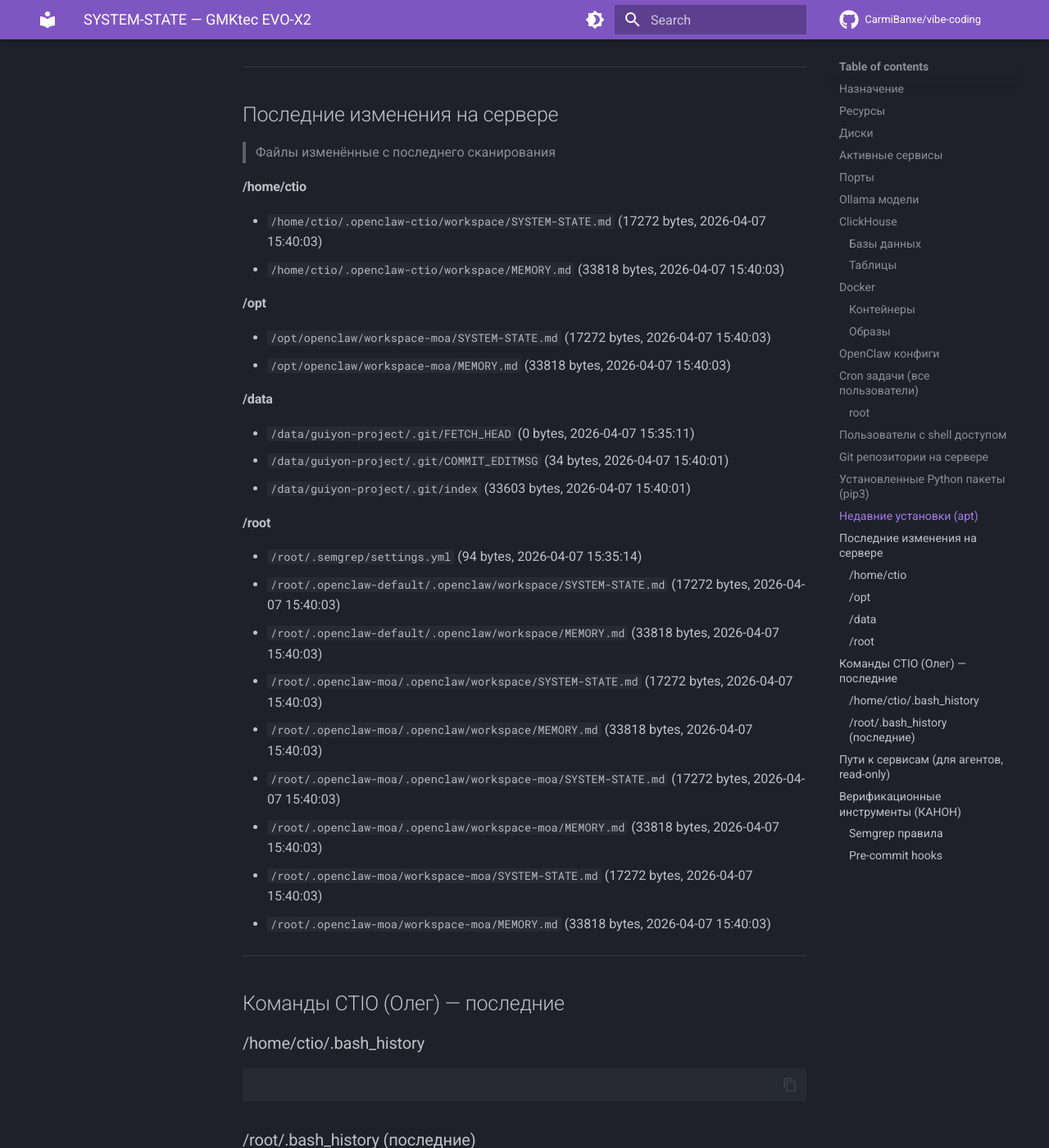
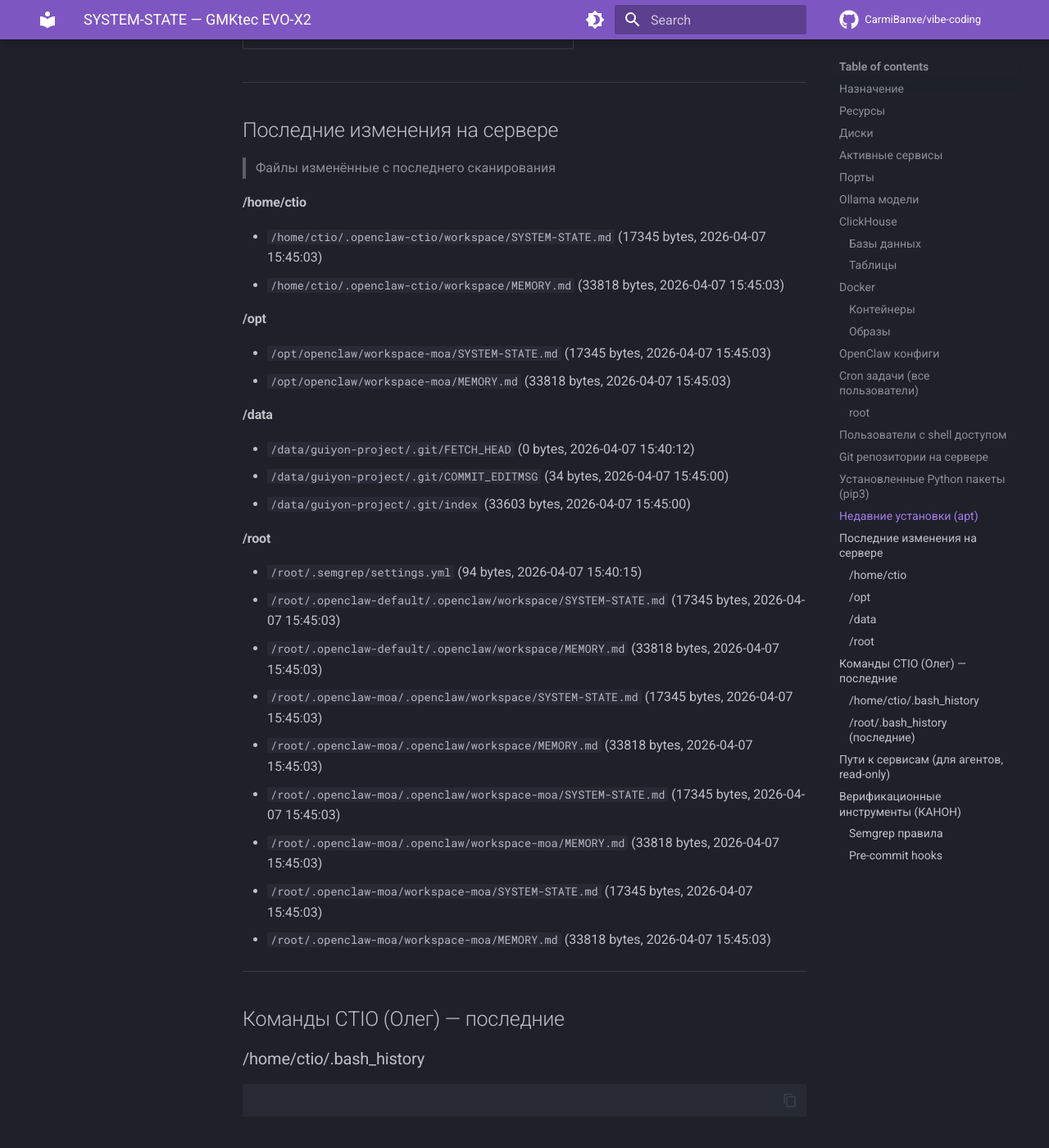
Before and after one commit to CarmiBanxe/vibe-coding, an MkDocs documentation site: the page built from docs/SYSTEM-STATE.md, in a window 1280 px wide and 1400 px high, scrolled down 14082 px. Shown: the whole window at 82% size. Built offline with MkDocs 1.6.1 and Material for MkDocs 9.7.7, drawn with Linux system fonts in a browser that asks for light colours; comment, search, counter and statistics services are not loaded; some of the changed text lies outside the part shown.

Commit message:
auto: SYSTEM-STATE v2 update (2026-04-07 15:45 CEST)

```diff
--- a/docs/SYSTEM-STATE.md
+++ b/docs/SYSTEM-STATE.md
@@ -1,6 +1,6 @@
 # SYSTEM-STATE — GMKtec EVO-X2
 > Автоматически обновляется каждые 5 минут
-> Последнее сканирование: 2026-04-07 15:40 CEST
+> Последнее сканирование: 2026-04-07 15:45 CEST
 > Источник: ctio-watcher.sh v2 (cron)
 
 ## Назначение
@@ -253,8 +254,8 @@
 | marble-src-marble-frontend:latest | 757MB |
 | marble-src-marble-backend:latest | 255MB |
 | andreysenov/firebase-tools:latest | 1.47GB |
+| <none>:<none> | 646MB |
 | jube.app:latest | 646MB |
-| <none>:<none> | 646MB |
 | mongo:8 | 950MB |
 | postgis/postgis:17-3.5 | 637MB |
 | postgres:17 | 453MB |
@@ -385,28 +386,28 @@
 
 
 #### /home/ctio
-- `/home/ctio/.openclaw-ctio/workspace/SYSTEM-STATE.md` (17272 bytes, 2026-04-07 15:40:03)
-- `/home/ctio/.openclaw-ctio/workspace/MEMORY.md` (33818 bytes, 2026-04-07 15:40:03)
+- `/home/ctio/.openclaw-ctio/workspace/SYSTEM-STATE.md` (17345 bytes, 2026-04-07 15:45:03)
+- `/home/ctio/.openclaw-ctio/workspace/MEMORY.md` (33818 bytes, 2026-04-07 15:45:03)
 
 #### /opt
-- `/opt/openclaw/workspace-moa/SYSTEM-STATE.md` (17272 bytes, 2026-04-07 15:40:03)
-- `/opt/openclaw/workspace-moa/MEMORY.md` (33818 bytes, 2026-04-07 15:40:03)
+- `/opt/openclaw/workspace-moa/SYSTEM-STATE.md` (17345 bytes, 2026-04-07 15:45:03)
+- `/opt/openclaw/workspace-moa/MEMORY.md` (33818 bytes, 2026-04-07 15:45:03)
 
 #### /data
-- `/data/guiyon-project/.git/FETCH_HEAD` (0 bytes, 2026-04-07 15:35:11)
-- `/data/guiyon-project/.git/COMMIT_EDITMSG` (34 bytes, 2026-04-07 15:40:01)
-- `/data/guiyon-project/.git/index` (33603 bytes, 2026-04-07 15:40:01)
+- `/data/guiyon-project/.git/FETCH_HEAD` (0 bytes, 2026-04-07 15:40:12)
+- `/data/guiyon-project/.git/COMMIT_EDITMSG` (34 bytes, 2026-04-07 15:45:00)
+- `/data/guiyon-project/.git/index` (33603 bytes, 2026-04-07 15:45:00)
 
 #### /root
-- `/root/.semgrep/settings.yml` (94 bytes, 2026-04-07 15:35:14)
-- `/root/.openclaw-default/.openclaw/workspace/SYSTEM-STATE.md` (17272 bytes, 2026-04-07 15:40:03)
-- `/root/.openclaw-default/.openclaw/workspace/MEMORY.md` (33818 bytes, 2026-04-07 15:40:03)
-- `/root/.openclaw-moa/.openclaw/workspace/SYSTEM-STATE.md` (17272 bytes, 2026-04-07 15:40:03)
-- `/root/.openclaw-moa/.openclaw/workspace/MEMORY.md` (33818 bytes, 2026-04-07 15:40:03)
-- `/root/.openclaw-moa/.openclaw/workspace-moa/SYSTEM-STATE.md` (17272 bytes, 2026-04-07 15:40:03)
-- `/root/.openclaw-moa/.openclaw/workspace-moa/MEMORY.md` (33818 bytes, 2026-04-07 15:40:03)
-- `/root/.openclaw-moa/workspace-moa/SYSTEM-STATE.md` (17272 bytes, 2026-04-07 15:40:03)
-- `/root/.openclaw-moa/workspace-moa/MEMORY.md` (33818 bytes, 2026-04-07 15:40:03)
+- `/root/.semgrep/settings.yml` (94 bytes, 2026-04-07 15:40:15)
+- `/root/.openclaw-default/.openclaw/workspace/SYSTEM-STATE.md` (17345 bytes, 2026-04-07 15:45:03)
+- `/root/.openclaw-default/.openclaw/workspace/MEMORY.md` (33818 bytes, 2026-04-07 15:45:03)
+- `/root/.openclaw-moa/.openclaw/workspace/SYSTEM-STATE.md` (17345 bytes, 2026-04-07 15:45:03)
+- `/root/.openclaw-moa/.openclaw/workspace/MEMORY.md` (33818 bytes, 2026-04-07 15:45:03)
+- `/root/.openclaw-moa/.openclaw/workspace-moa/SYSTEM-STATE.md` (17345 bytes, 2026-04-07 15:45:03)
+- `/root/.openclaw-moa/.openclaw/workspace-moa/MEMORY.md` (33818 bytes, 2026-04-07 15:45:03)
+- `/root/.openclaw-moa/workspace-moa/SYSTEM-STATE.md` (17345 bytes, 2026-04-07 15:45:03)
+- `/root/.openclaw-moa/workspace-moa/MEMORY.md` (33818 bytes, 2026-04-07 15:45:03)
 
 ---
 
```
Also changed, not shown: other parts of docs/SYSTEM-STATE.md (+3 -2 lines).
